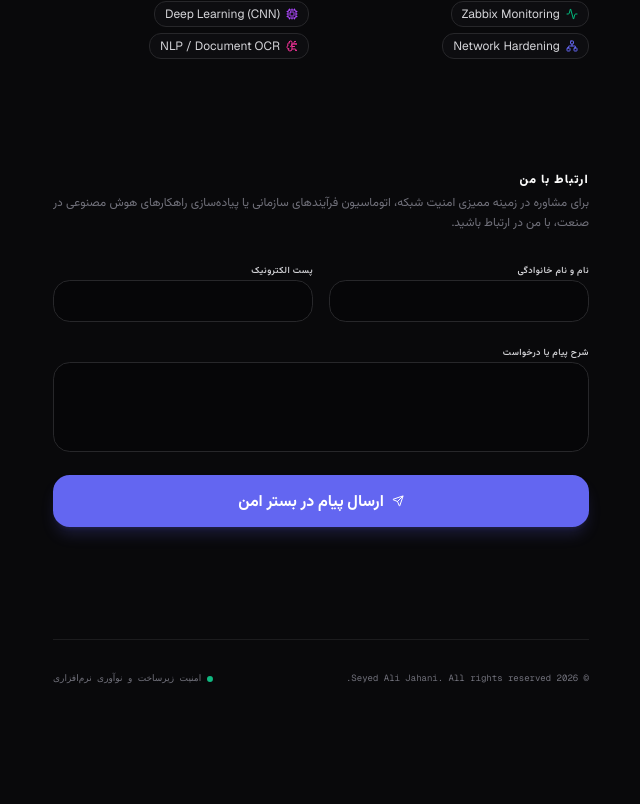
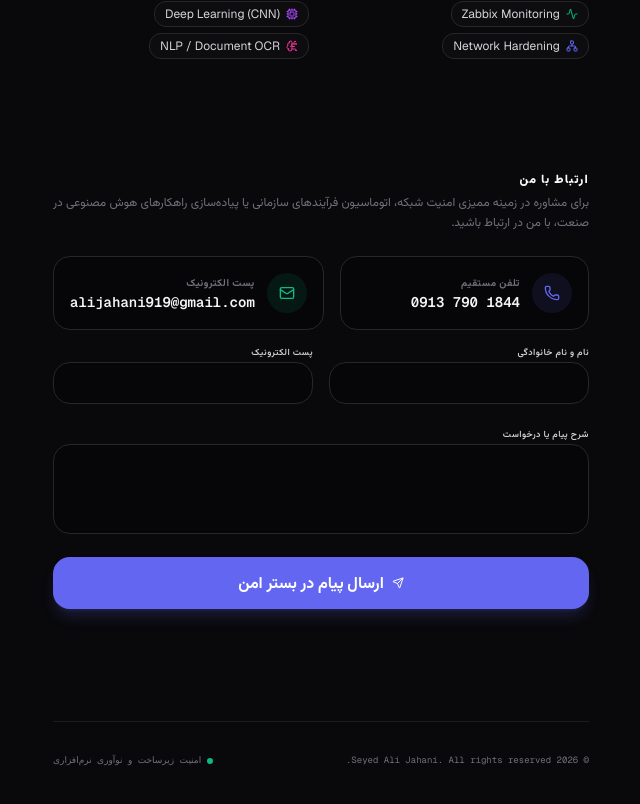
Before and after one commit to alijahani33/AliJahai_Site, a Next.js app: page / in a window 1280 px wide. Shown: the part 6009-6813 px from the top of the page, without its empty margins (43-683 px from the left). Built offline with nearby package versions, Linux system fonts and the light colour scheme.

Commit message:
feat: add Portfolio component and configure GitHub Actions deployment pipeline

```diff
--- a/components/Portfolio.tsx
+++ b/components/Portfolio.tsx
@@ -313,14 +313,34 @@ export default function Portfolio() {
   const t = dict[lang];
   const isRtl = lang === "fa";
 
-  const handleContactSubmit = (e: React.FormEvent) => {
+  const handleContactSubmit = async (e: React.FormEvent<HTMLFormElement>) => {
     e.preventDefault();
     setIsSubmitting(true);
-    setTimeout(() => {
+
+    const formData = new FormData(e.currentTarget);
+    formData.append("access_key", "c64ec3df-a69d-42a3-a11e-ce11dfdd5b63");
+
+    try {
+      const response = await fetch("https://api.web3forms.com/submit", {
+        method: "POST",
+        body: formData,
+        headers: {
+          Accept: "application/json",
+        },
+      });
+
+      if (response.ok) {
+        setFormSubmitted(true);
+        e.currentTarget.reset();
+        setTimeout(() => setFormSubmitted(false), 5000);
+      } else {
+        alert(lang === "fa" ? "خطا در ارسال پیام. لطفاً دوباره تلاش کنید." : "Failed to send message. Please try again.");
+      }
+    } catch (error) {
+      alert(lang === "fa" ? "خطای شبکه. لطفاً از طریق ایمیل ارتباط بگیرید." : "Network error. Please use direct email.");
+    } finally {
       setIsSubmitting(false);
-      setFormSubmitted(true);
-      setTimeout(() => setFormSubmitted(false), 5000);
-    }, 1200);
+    }
   };
 
   // Custom Spring Animation Config
@@ -722,12 +742,34 @@ export default function Portfolio() {
                 </p>
               </div>
 
+              <div className="flex flex-col sm:flex-row gap-4 mb-2">
+                <a href="tel:09137901844" className="flex items-center gap-3 p-4 rounded-xl border border-zinc-200 dark:border-zinc-800 bg-white/50 dark:bg-black/30 hover:border-tech-indigo transition-all flex-1 group">
+                  <div className="w-10 h-10 rounded-full bg-tech-indigo/10 text-tech-indigo flex items-center justify-center group-hover:scale-110 transition-transform">
+                    <Phone size={16} />
+                  </div>
+                  <div>
+                    <div className="text-[10px] font-bold text-zinc-500 uppercase tracking-wider mb-0.5">{isRtl ? "تلفن مستقیم" : "Direct Phone"}</div>
+                    <div className="text-sm font-semibold text-zinc-900 dark:text-zinc-100 font-mono" dir="ltr">0913 790 1844</div>
+                  </div>
+                </a>
+                <a href="mailto:alijahani919@gmail.com" className="flex items-center gap-3 p-4 rounded-xl border border-zinc-200 dark:border-zinc-800 bg-white/50 dark:bg-black/30 hover:border-emerald-green transition-all flex-1 group">
+                  <div className="w-10 h-10 rounded-full bg-emerald-green/10 text-emerald-green flex items-center justify-center group-hover:scale-110 transition-transform">
+                    <Mail size={16} />
+                  </div>
+                  <div>
+                    <div className="text-[10px] font-bold text-zinc-500 uppercase tracking-wider mb-0.5">{isRtl ? "پست الکترونیک" : "Email Address"}</div>
+                    <div className="text-sm font-semibold text-zinc-900 dark:text-zinc-100 font-mono">alijahani919@gmail.com</div>
+                  </div>
+                </a>
+              </div>
+
               <form onSubmit={handleContactSubmit} className="space-y-4">
                 <div className="grid grid-cols-1 sm:grid-cols-2 gap-4">
                   <div className="space-y-1.5">
                     <label className="text-[9px] font-semibold text-zinc-450 uppercase tracking-wider">{t.form_name}</label>
                     <input
                       type="text"
+                      name="name"
                       required
                       className="w-full text-xs px-3.5 py-3 rounded-xl border border-zinc-200 dark:border-zinc-800 bg-white/50 dark:bg-black/30 focus:outline-none focus:border-tech-indigo transition-all"
                     />
@@ -736,6 +778,7 @@ export default function Portfolio() {
                     <label className="text-[9px] font-semibold text-zinc-450 uppercase tracking-wider">{t.form_email}</label>
                     <input
                       type="email"
+                      name="email"
                       required
                       className="w-full text-xs px-3.5 py-3 rounded-xl border border-zinc-200 dark:border-zinc-800 bg-white/50 dark:bg-black/30 focus:outline-none focus:border-tech-indigo transition-all font-mono"
                     />
@@ -745,6 +788,7 @@ export default function Portfolio() {
                 <div className="space-y-1.5">
                   <label className="text-[9px] font-semibold text-zinc-450 uppercase tracking-wider">{t.form_msg}</label>
                   <textarea
+                    name="message"
                     required
                     rows={4}
                     className="w-full text-xs px-3.5 py-3 rounded-xl border border-zinc-200 dark:border-zinc-800 bg-white/50 dark:bg-black/30 focus:outline-none focus:border-tech-indigo transition-all resize-none"
```
